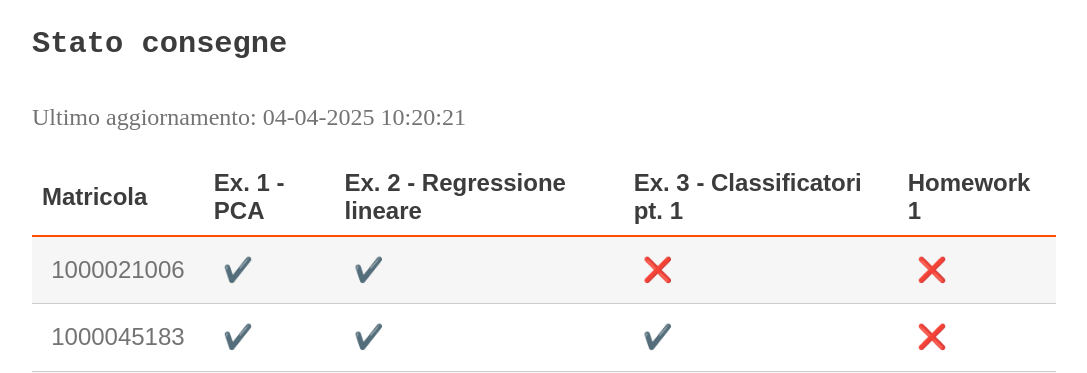
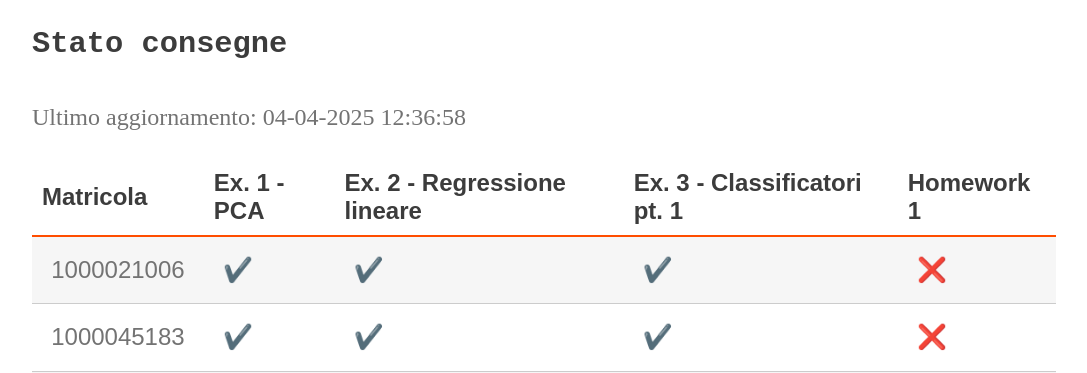
Before and after one commit to perceivelab/ml-mz-2025, a Jekyll site: the page built from status.md, in a window 1280 px wide and 900 px high. Shown: the part 200-573 px from the top of the window, without its empty margins (96-1183 px from the left). Built offline with Jekyll 4.4.1, drawn with Linux system fonts in a browser that asks for light colours; emoji names are drawn with the system emoji font; our own code applies the rules of GitHub Pages for plain Markdown files.

Commit message:
Update status

```diff
--- a/status.md
+++ b/status.md
@@ -6,11 +6,11 @@ layout: page
 
 #### Stato consegne
 
-Ultimo aggiornamento: 04-04-2025 10:20:21
+Ultimo aggiornamento: 04-04-2025 12:36:58
 
 | Matricola | Ex. 1 - PCA|Ex. 2 - Regressione lineare|Ex. 3 - Classificatori pt. 1|Homework 1 |
 | --- | ---|---|---|--- |
-| 1000021006 |:heavy_check_mark:|:heavy_check_mark:|:x:|:x:|
+| 1000021006 |:heavy_check_mark:|:heavy_check_mark:|:heavy_check_mark:|:x:|
 | 1000045183 |:heavy_check_mark:|:heavy_check_mark:|:heavy_check_mark:|:x:|
 | 1000057375 |:heavy_check_mark:|:heavy_check_mark:|:heavy_check_mark:|:x:|
 | 1000057391 |:heavy_check_mark:|:heavy_check_mark:|:x:|:x:|
```
